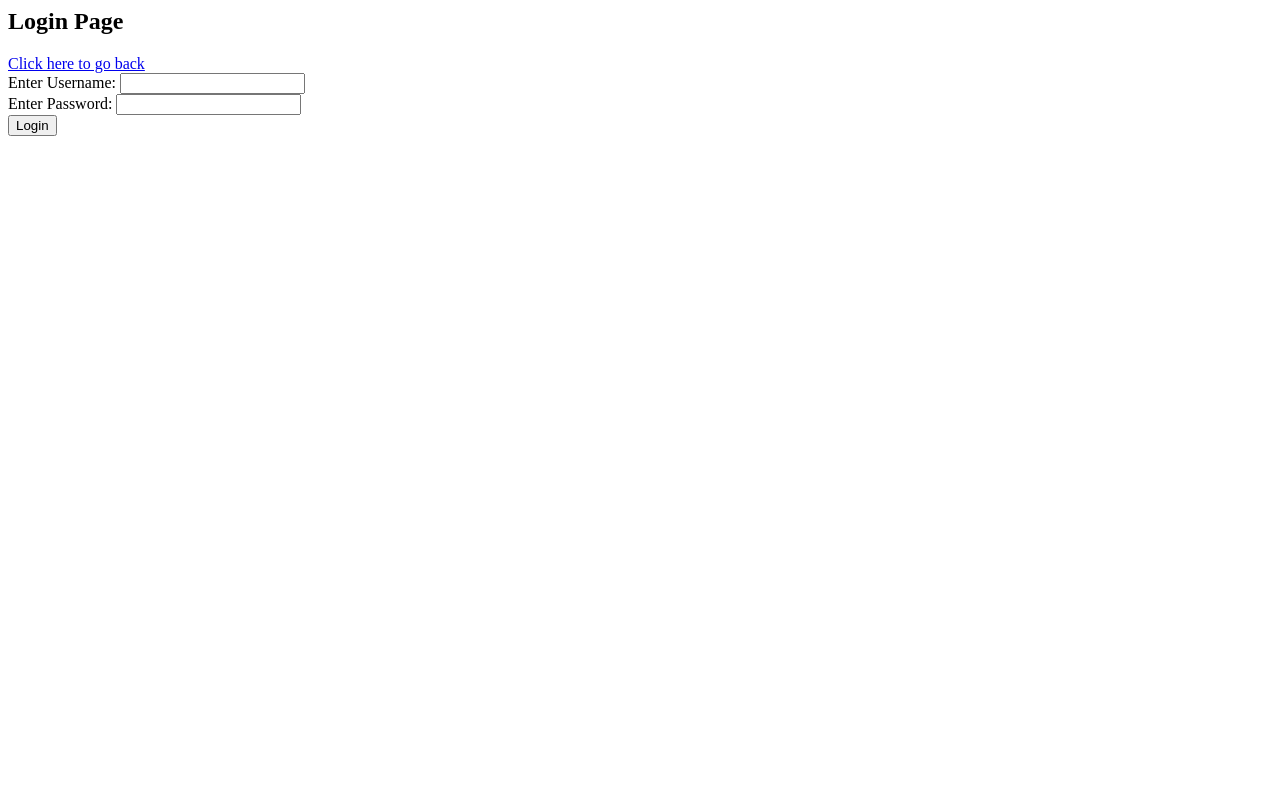
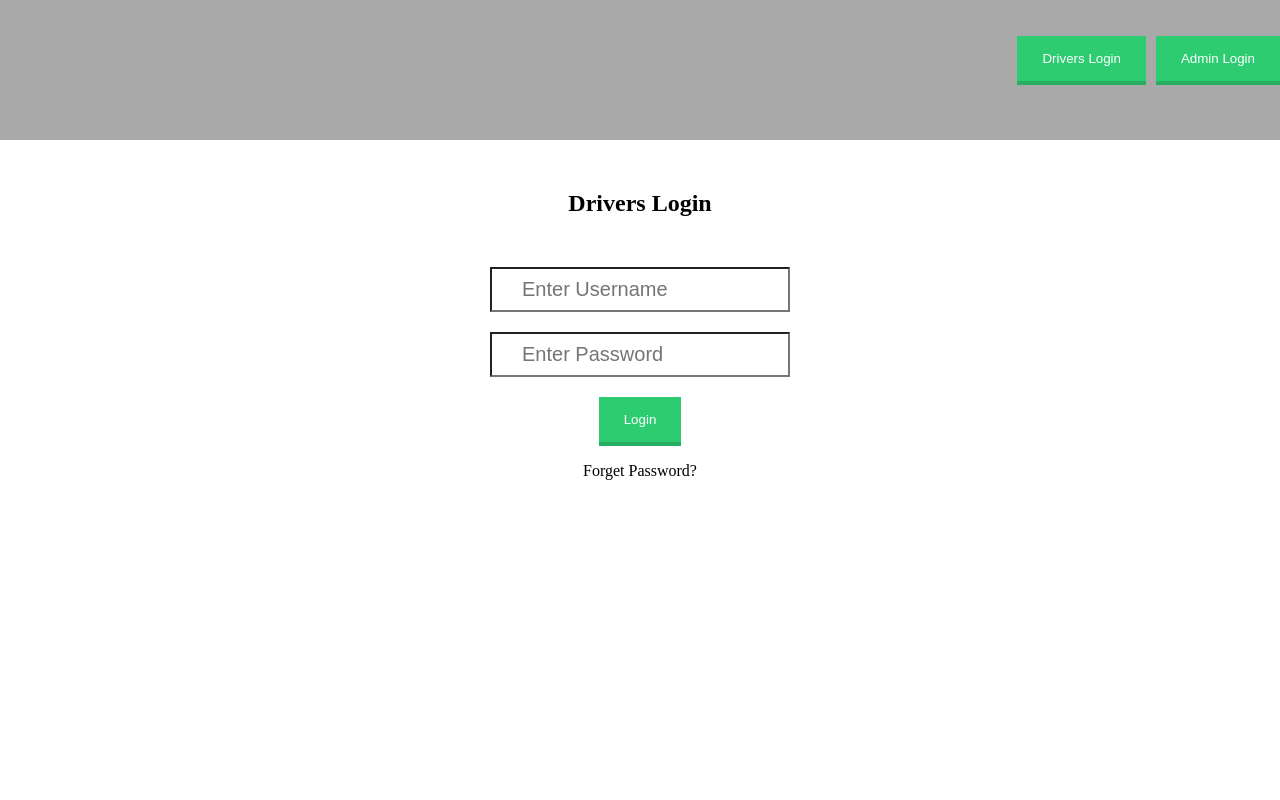
Before and after one commit to Sinead-M/FYP_Start, a PHP site: page /login.php in a window 1280 px wide. Run offline with PHP 8.4, Linux system fonts and the light colour scheme.

Commit message:
Adding styling and header

```diff
--- a/add.php
+++ b/add.php
@@ -9,8 +9,8 @@
     if($_SERVER['REQUEST_METHOD'] = "POST")
     {
         $details = mysql_real_escape_string($_POST['details']);
-        $time = strifttime("%X");
-        $date = strifttime("%B %d, %Y");
+        $time = strftime("%X");
+        $date = strftime("%B %d, %Y");
         $decision ="no";
 
         mysql_connect("localhost", "root", "") or die(mysql_error());
--- /dev/null
+++ b/css/header.css
@@ -0,0 +1,35 @@
+body{
+    margin: auto;
+    padding: auto;
+}
+.header{
+    width: 100%;
+    height: 100px;
+    background-color: darkgray;
+    padding: 20px;
+    margin-right: 20px;
+}
+.header .img{
+
+    width: 50px;
+    height: 100px;
+}
+.login{
+    padding: 15px 25px;
+    color: #fff;
+    border: none;
+    background-color: #2ECC71;
+    border-bottom: 4px solid #27AE60;
+    position: absolute;
+    right: 134px;
+    top: 36px;
+}
+.login2{
+    padding: 15px 25px;
+    color: #fff;
+    border: none;
+    background-color: #2ECC71;
+    border-bottom: 4px solid #27AE60;
+    position: absolute;
+    right: 0px;
+}
--- /dev/null
+++ b/css/style.css
@@ -0,0 +1,36 @@
+body{
+    /*margin: 0;*/
+    /*padding: 0;*/
+}
+.heading{
+    width: 100%;
+    text-align: center;
+    margin-top: 50px;
+}
+.container{
+    width: 500px;
+    height:400px;
+    text-align: center;
+    border-radius: 4px;
+    margin: 0 auto;
+    margin-top: 50px;
+}
+input[type="text"],input[type="password"]{
+    height: 45px;
+    width: 300px;
+    font-size: 20px;
+    margin: auto;
+    margin-bottom: 20px;
+    background-color: #fff;
+    padding-left: 30px;
+}
+.btn-login{
+    padding: 15px 25px;
+    color: #fff;
+    border: none;
+    background-color: #2ECC71;
+    border-bottom: 4px solid #27AE60;
+}
+p{
+    color: #000000;
+}
--- /dev/null
+++ b/header.php
@@ -0,0 +1,17 @@
+<html>
+    <head>
+        <title>My first PHP Website</title>
+        <link rel="stylesheet" type="text/css" href="css/header.css">
+    </head>
+    <body>
+        <div class="header"
+             <img src="img/logo.png">
+             <form action="login.php">
+                 <input type="submit" value="Drivers Login" class="login"/>
+             </form>
+            <form action="login.php">
+                <input type="submit" value="Admin Login" class="login2"/>
+            </form>
+        </div>
+    </body>
+</html>
--- a/index.php
+++ b/index.php
@@ -1,3 +1,4 @@
+<?php include 'header.php'; ?>
 <html>
     <head>
         <title>My first PHP Website</title>
--- a/login.php
+++ b/login.php
@@ -1,15 +1,23 @@
+<?php include 'header.php'; ?>
 <html>
     <head>
         <title>My first PHP Website</title>
+        <link rel="stylesheet" type="text/css" href="css/style.css">
     </head>
     <body>
-        <h2>Login Page</h2>
-        <a href="index.php">Click here to go back</a><br/>
-        <form action="checklogin.php" method="post">
-            Enter Username: <input type="text" name="username" required="required" />
-            <br/>
-            Enter Password: <input type="password" name="password" required="required" /> <br/>
-            <input type="submit" value="Login" />
-        </form>
+        <h2 class="heading">Drivers Login</h2>
+<!--        <a href="index.php">Click here to go back</a><br/>-->
+        <div class="container"
+            <form action="checklogin.php" method="post">
+                <div class="form-input">
+                    <input type="text" name="username" required="required" placeholder="Enter Username" />
+                </div>
+                <div class="form-input">
+                    <input type="password" name="password" required="required" placeholder="Enter Password" />
+                </div>
+                <input type="submit" value="Login" class="btn-login"/>
+                <p>Forget Password?</p>
+            </form>
+        </div>
     </body>
 </html>
```
Also changed, not shown: img/logo.png (added).
